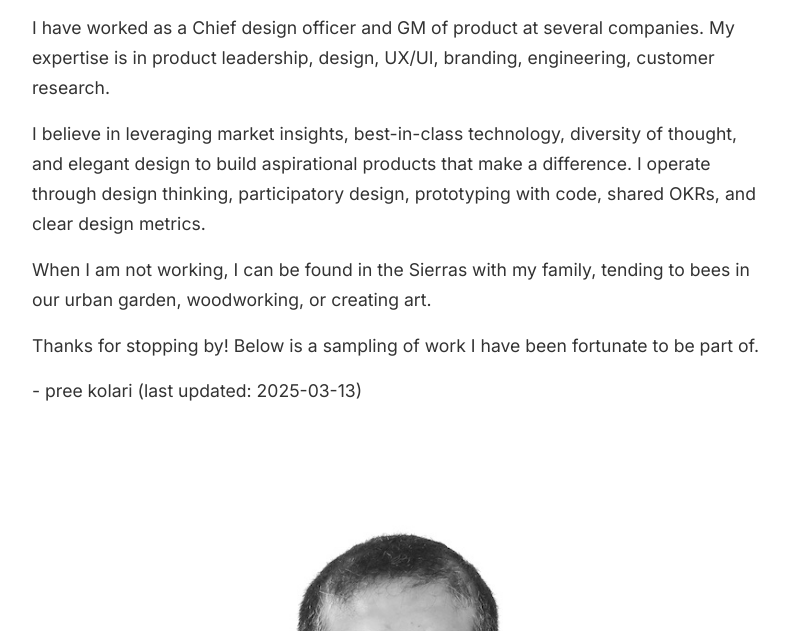
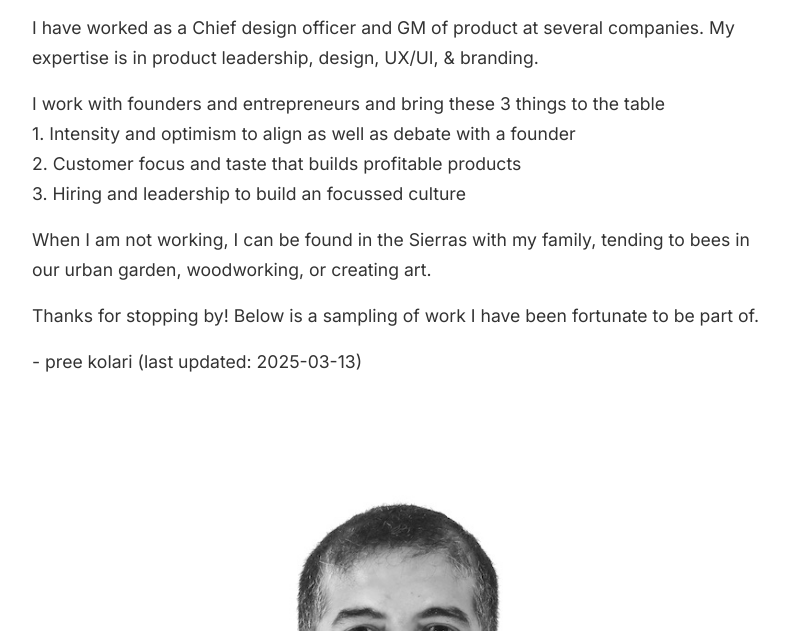
Before and after one commit to kolari/kolari.github.io, a plain HTML site: page index.html in a window 1280 px wide. Shown: the part 169-800 px from the top of the page, without its empty margins (240-1029 px from the left). Drawn offline with Linux system fonts and the light colour scheme.

Commit message:
Update index.html

```diff
--- a/index.html
+++ b/index.html
@@ -180,11 +180,12 @@
     </div>
     <div class="content">
         <p>
-            I have worked as a Chief design officer and GM of product at several companies. My expertise is in product leadership, design, UX/UI, branding, engineering, customer research.
+            I have worked as a Chief design officer and GM of product at several companies. My expertise is in product leadership, design, UX/UI, & branding.
         </p>
-        <p>
-            I believe in leveraging market insights, best-in-class technology, diversity of thought, and elegant design to build aspirational products that make a difference. I operate through design thinking, participatory design, prototyping with code, shared OKRs, and clear design metrics.
-        </p>
+        <p>I work with founders and entrepreneurs and bring these 3 things to the table
+            <br>1. Intensity and optimism to align as well as debate with a founder
+            <br>2. Customer focus and taste that builds profitable products
+            <br>3. Hiring and leadership to build an focussed culture        </p>
         <p>
             When I am not working, I can be found in the Sierras with my family, tending to bees in our urban garden, woodworking, or creating art.
         </p>
```
